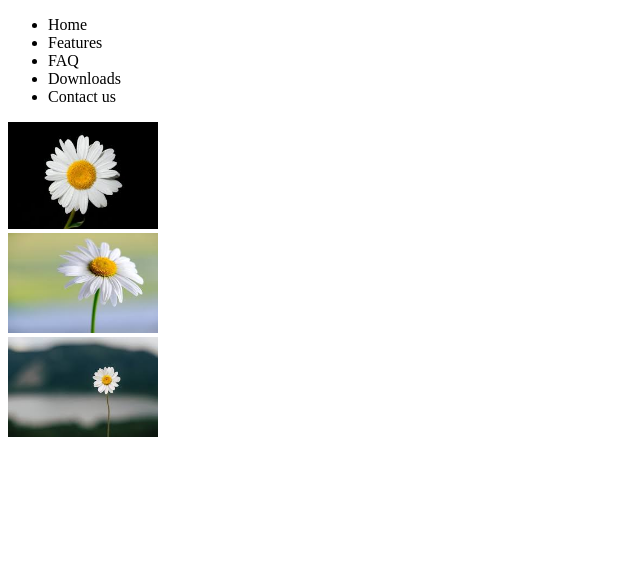
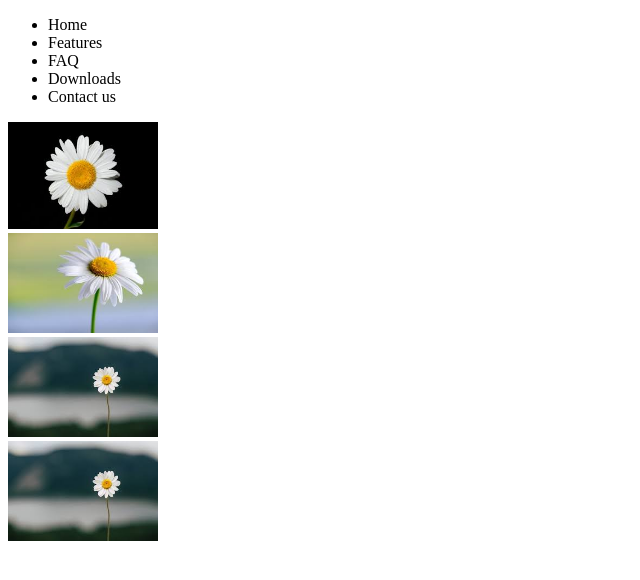
Before and after one commit to AbbasRazaPakistan/webdemo, a plain HTML site: page index.html in a window 1280 px wide. Shown: the whole page, without its empty margins (0-640 px from the left). Drawn offline with Linux system fonts and the light colour scheme.

Commit message:
Update index.html
image 3rd repeated

```diff
--- a/index.html
+++ b/index.html
@@ -21,5 +21,6 @@
     <img src="./images/1.jpg" alt="" /><br />
     <img src="./images/2.jpg" alt="" /><br />
     <img src="./images/3.jpg" alt="" /><br />
+    <img src="./images/3.jpg" alt="" /><br />
   </body>
 </html>
```
